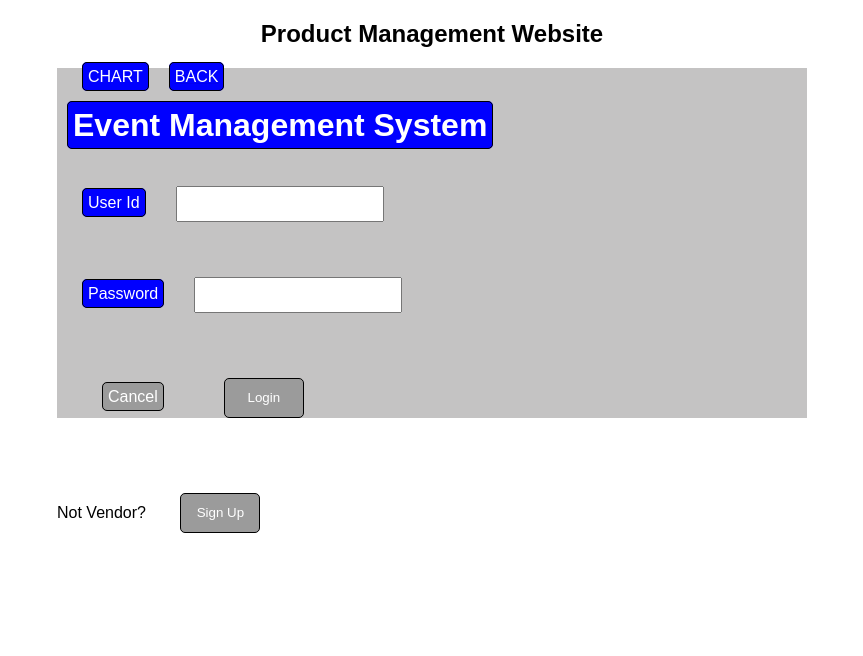
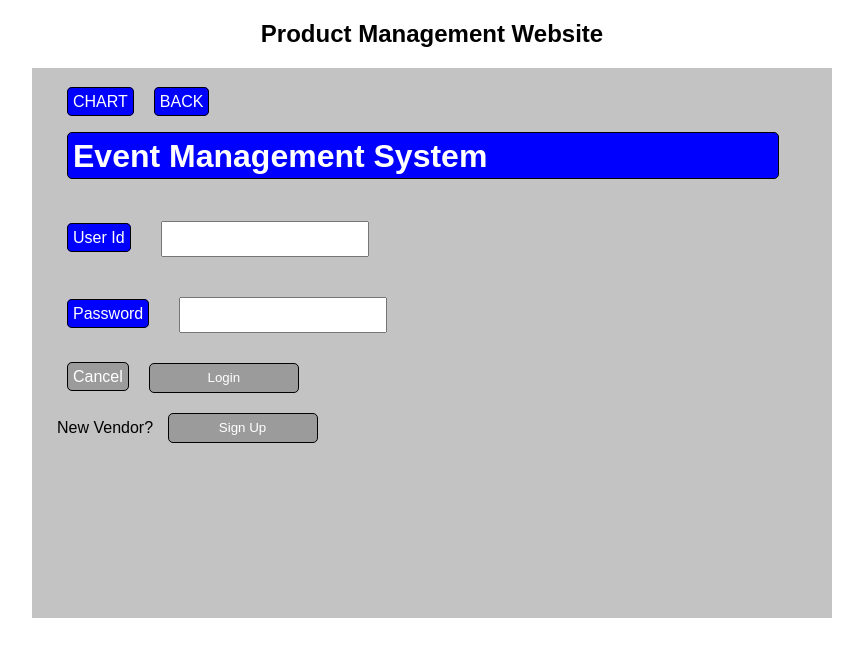
Before and after one commit to Sweta8587/acxiomAssignment, a React (Create React App) app in the folder libmang/: page /logAsVendor in a window 1280 px wide. Shown: the top 656 px of the page, without its empty margins (208-1071 px from the left). Built offline with nearby package versions, Linux system fonts and the light colour scheme.

Commit message:
login part working

```diff
--- a/libmang/src/components/Logins/Vendor/VendorLogin.module.css
+++ b/libmang/src/components/Logins/Vendor/VendorLogin.module.css
@@ -1,7 +1,7 @@
 .inparea{
-    padding: 20px;
+    padding: 25px;
     margin:auto;
-    height: 350px;
+    height: 500px;
     width: 750px;
     background-color: rgba(154, 152, 152, 0.584);
 }
@@ -21,8 +21,9 @@ button{
 }
 
 .llabel{
-    height: 30px;
-    width: 1500px;
+    height: 35px;
+    width: 700px;
+    padding-left: 200px;
     border: 1px solid black;
     border-radius: 5px;
     color: white;
@@ -33,13 +34,16 @@ button{
 
 .blabel{
     height: 30px;
-    width: 1500px;
+    width: 150px;
     border: 1px solid black;
     border-radius: 5px;
     color: white;
     padding: 5px;
     margin: 10px;
     background-color: rgb(155, 155, 155);
+}
+.user{
+    margin: 0px;
 }
 
 .alert {
--- a/libmang/src/components/Logins/Vendor/VendorPortal.js
+++ b/libmang/src/components/Logins/Vendor/VendorPortal.js
@@ -1,15 +1,17 @@
 import React from "react";
 import alstyles from "../Vendor/VendorPortal.module.css"
 import { NavLink } from "react-router-dom";
+import { useLocation } from "react-router-dom";
 
 const VendorPortal = () => {
 
-
+    const location = useLocation();
+    const name = location.state.Nameis;
 
     return (
         <>
             <div className={alstyles.inparea}>
-                <h1 className={alstyles.llabel}>WELCOME Vendor</h1>
+                <h1 className={alstyles.llabel}>Welcome {name} !</h1>
                 <div className={alstyles.llabel}>
 
                 <NavLink to="/SectionToShowProductStatus" >
--- a/libmang/src/components/Logins/Vendor/VendorPortal.module.css
+++ b/libmang/src/components/Logins/Vendor/VendorPortal.module.css
@@ -1,4 +1,5 @@
 .inparea{
+    padding: 10xp;
     margin:auto;
     height: 350px;
     width: 750px;
--- a/libmang/src/components/Logins/Vendor/VendorSignUp.module.css
+++ b/libmang/src/components/Logins/Vendor/VendorSignUp.module.css
@@ -1,8 +1,12 @@
 .inparea{
+    padding: 25px;
     margin:auto;
-    height: 350px;
+    height: 300px;
     width: 750px;
     background-color: rgba(154, 152, 152, 0.584);
+}
+button{
+    cursor: pointer;
 }
 
 .inpbox{
@@ -13,12 +17,13 @@
 }
 
 .user{
-    margin:15px;
+    margin:50px;
 }
 
 .llabel{
-    height: 30px;
-    width: 1500px;
+    height: 35px;
+    width: 700px;
+    padding-left: 200px;
     border: 1px solid black;
     border-radius: 5px;
     color: white;
@@ -28,12 +33,23 @@
 }
 
 .blabel{
-    height: 50px;
-    width: 80px;
+    height: 30px;
+    width: 150px;
     border: 1px solid black;
     border-radius: 5px;
     color: white;
     padding: 5px;
-    margin: 30px;
+    margin: 10px;
     background-color: rgb(155, 155, 155);
 }
+.user{
+    margin: 0px;
+}
+
+.alert {
+    background-color: #f8d7da;
+    color: #721c24;
+    padding: 10px;
+    margin-top: 10px;
+    border-radius: 5px;
+}
```
Also changed, not shown: libmang/src/components/Logins/Vendor/VendorLogin.js, libmang/src/components/Logins/Vendor/VendorSignUp.js.
